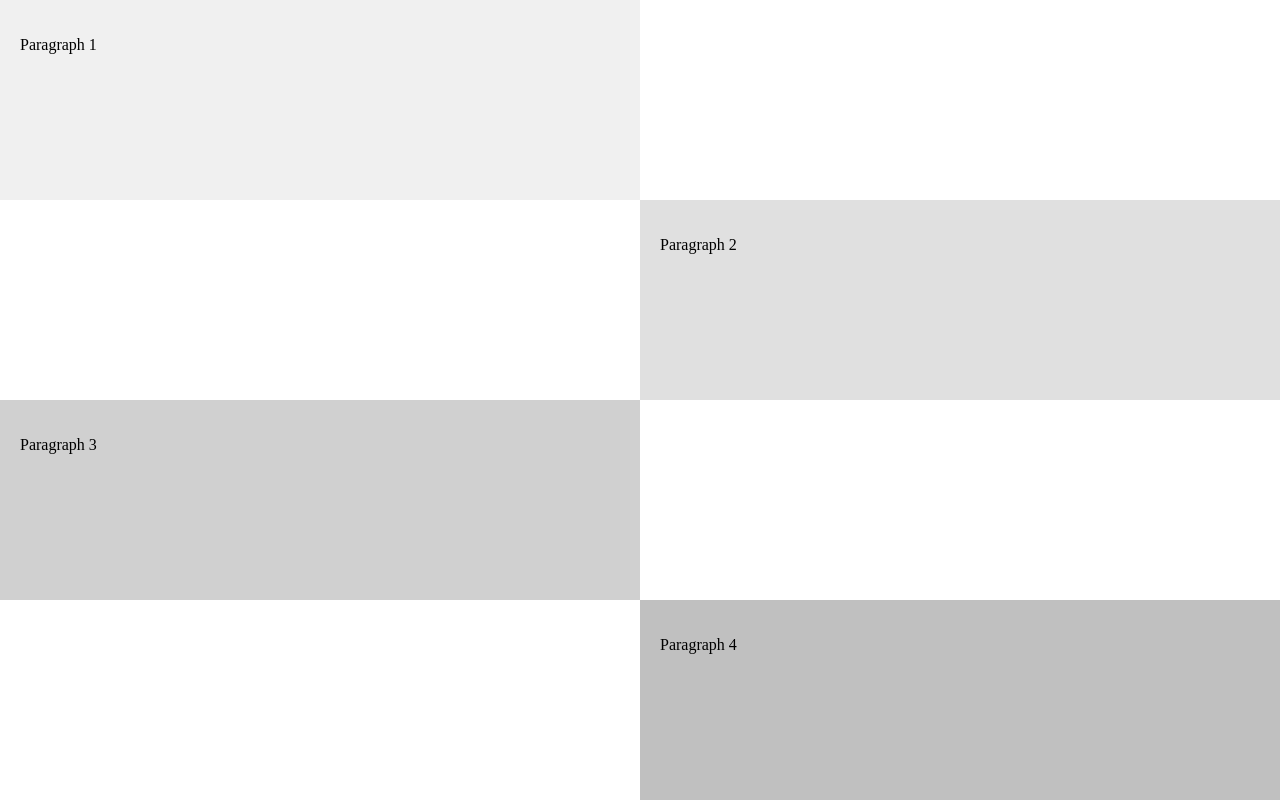
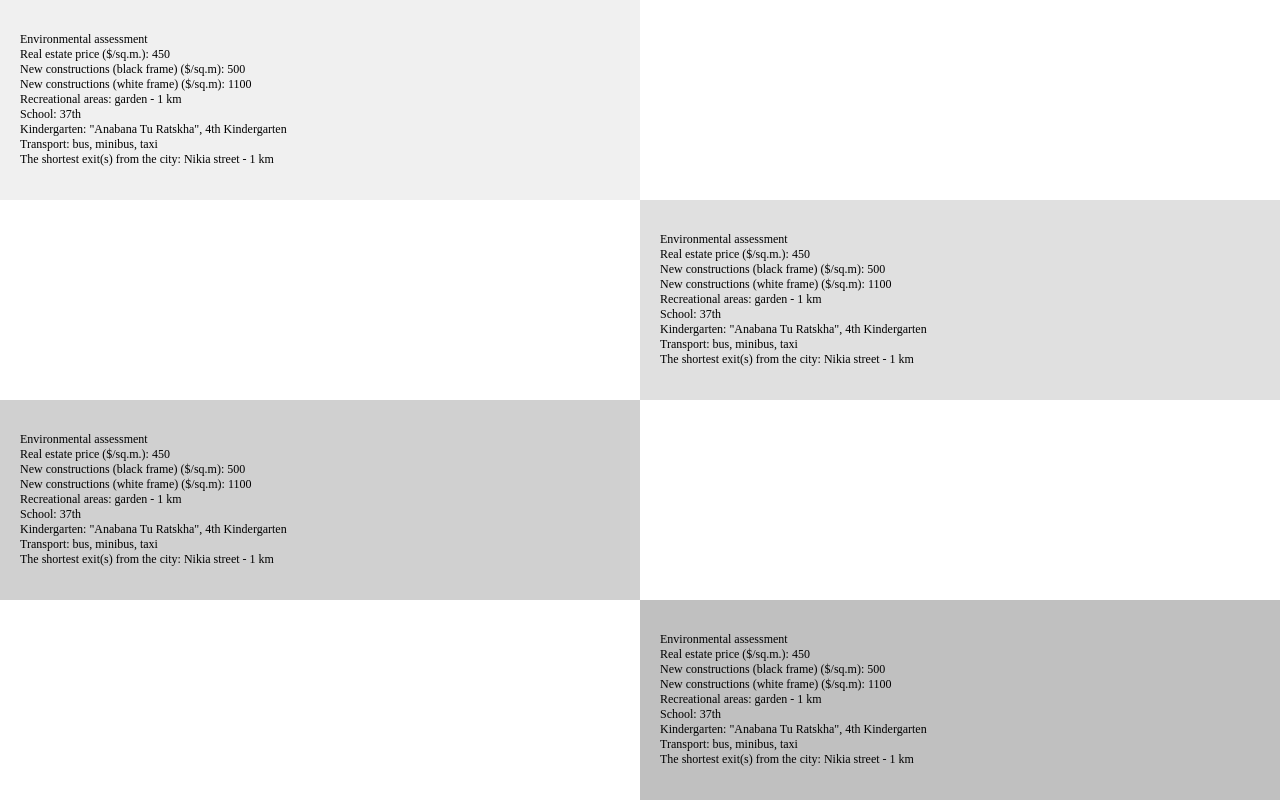
Before and after one commit to javamixo/WebApp, a plain HTML site: page index.html in a window 1280 px wide. Drawn offline with Linux system fonts and the light colour scheme.

Commit message:
first text arrives to index.html

```diff
--- a/index.html
+++ b/index.html
@@ -7,20 +7,83 @@
 </head>
 <body style="margin: 0; padding: 0; height: 100vh; display: flex; flex-direction: column; justify-content: space-between;">
 
-    <div style="width: 50%; height: 50%; padding: 20px; box-sizing: border-box; background-color: #f0f0f0;">
-        <p>Paragraph 1</p>
+    <div style="
+        width: 50%;
+        height: 50%;
+        padding: 20px;
+        box-sizing: border-box;
+        background-color: #f0f0f0;
+    ">
+        <p style="font-size: 12px;">Environmental assessment
+            <br>Real estate price ($/sq.m.): 450
+            <br>New constructions (black frame) ($/sq.m): 500
+            <br>New constructions (white frame) ($/sq.m): 1100
+            <br>Recreational areas: garden - 1 km
+            <br>School: 37th
+            <br>Kindergarten: "Anabana Tu Ratskha", 4th Kindergarten
+            <br>Transport: bus, minibus, taxi
+            <br>The shortest exit(s) from the city: Nikia street - 1 km
+        </p>
     </div>
 
-    <div style="width: 50%; height: 50%; padding: 20px; box-sizing: border-box; background-color: #e0e0e0; align-self: flex-end;">
-        <p>Paragraph 2</p>
+    <div style="
+        width: 50%;
+        height: 50%;
+        padding: 20px;
+        box-sizing: border-box;
+        background-color: #e0e0e0;
+        align-self: flex-end;
+    ">
+        <p style="font-size: 12px;">Environmental assessment
+            <br>Real estate price ($/sq.m.): 450
+            <br>New constructions (black frame) ($/sq.m): 500
+            <br>New constructions (white frame) ($/sq.m): 1100
+            <br>Recreational areas: garden - 1 km
+            <br>School: 37th
+            <br>Kindergarten: "Anabana Tu Ratskha", 4th Kindergarten
+            <br>Transport: bus, minibus, taxi
+            <br>The shortest exit(s) from the city: Nikia street - 1 km
+        </p>
     </div>
 
-    <div style="width: 50%; height: 50%; padding: 20px; box-sizing: border-box; background-color: #d0d0d0; align-self: flex-start;">
-        <p>Paragraph 3</p>
+    <div style="
+        width: 50%;
+        height: 50%;
+        padding: 20px;
+        box-sizing: border-box;
+        background-color: #d0d0d0;
+        align-self: flex-start;
+    ">
+        <p style="font-size: 12px;">Environmental assessment
+            <br>Real estate price ($/sq.m.): 450
+            <br>New constructions (black frame) ($/sq.m): 500
+            <br>New constructions (white frame) ($/sq.m): 1100
+            <br>Recreational areas: garden - 1 km
+            <br>School: 37th
+            <br>Kindergarten: "Anabana Tu Ratskha", 4th Kindergarten
+            <br>Transport: bus, minibus, taxi
+            <br>The shortest exit(s) from the city: Nikia street - 1 km
+        </p>
     </div>
 
-    <div style="width: 50%; height: 50%; padding: 20px; box-sizing: border-box; background-color: #c0c0c0; align-self: flex-end;">
-        <p>Paragraph 4</p>
+    <div style="
+        width: 50%;
+        height: 50%;
+        padding: 20px;
+        box-sizing: border-box;
+        background-color: #c0c0c0;
+        align-self: flex-end;
+    ">
+        <p style="font-size: 12px;">Environmental assessment
+            <br>Real estate price ($/sq.m.): 450
+            <br>New constructions (black frame) ($/sq.m): 500
+            <br>New constructions (white frame) ($/sq.m): 1100
+            <br>Recreational areas: garden - 1 km
+            <br>School: 37th
+            <br>Kindergarten: "Anabana Tu Ratskha", 4th Kindergarten
+            <br>Transport: bus, minibus, taxi
+            <br>The shortest exit(s) from the city: Nikia street - 1 km
+        </p>
     </div>
 
 </body>
```
